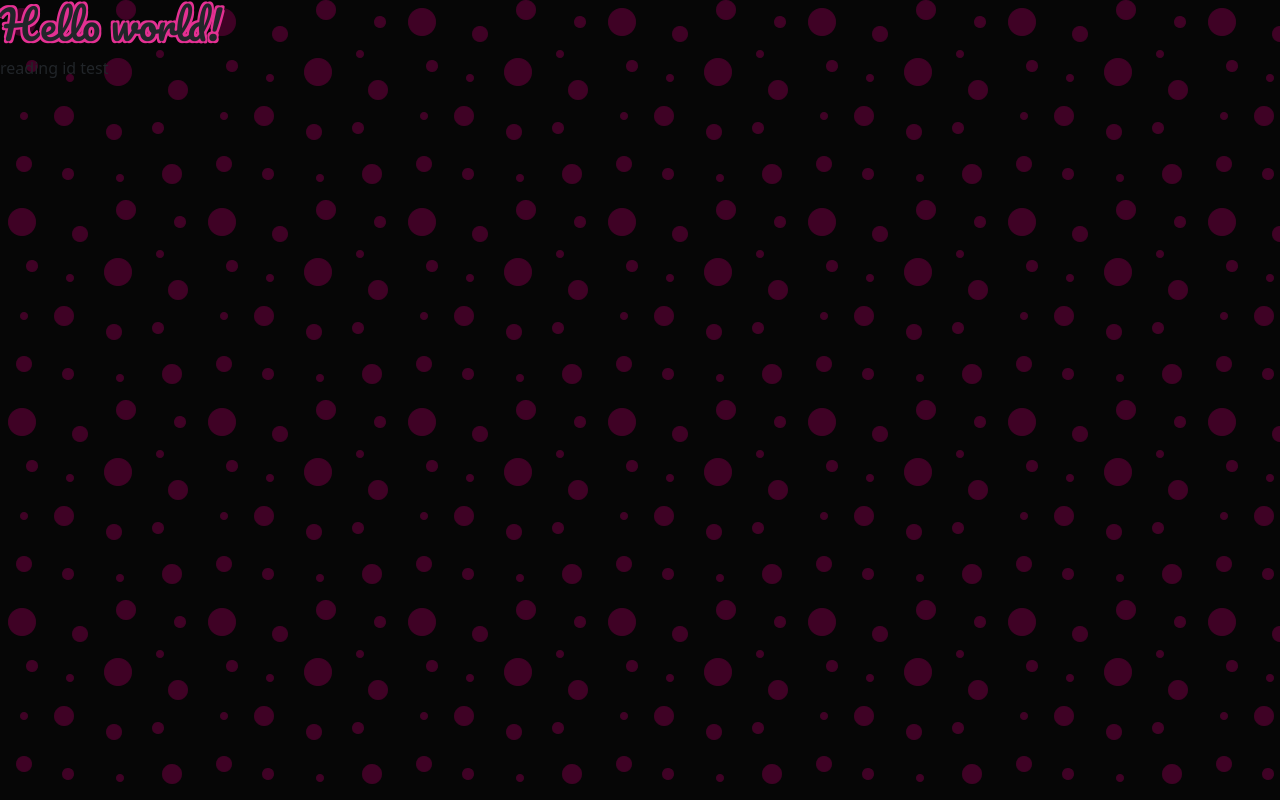
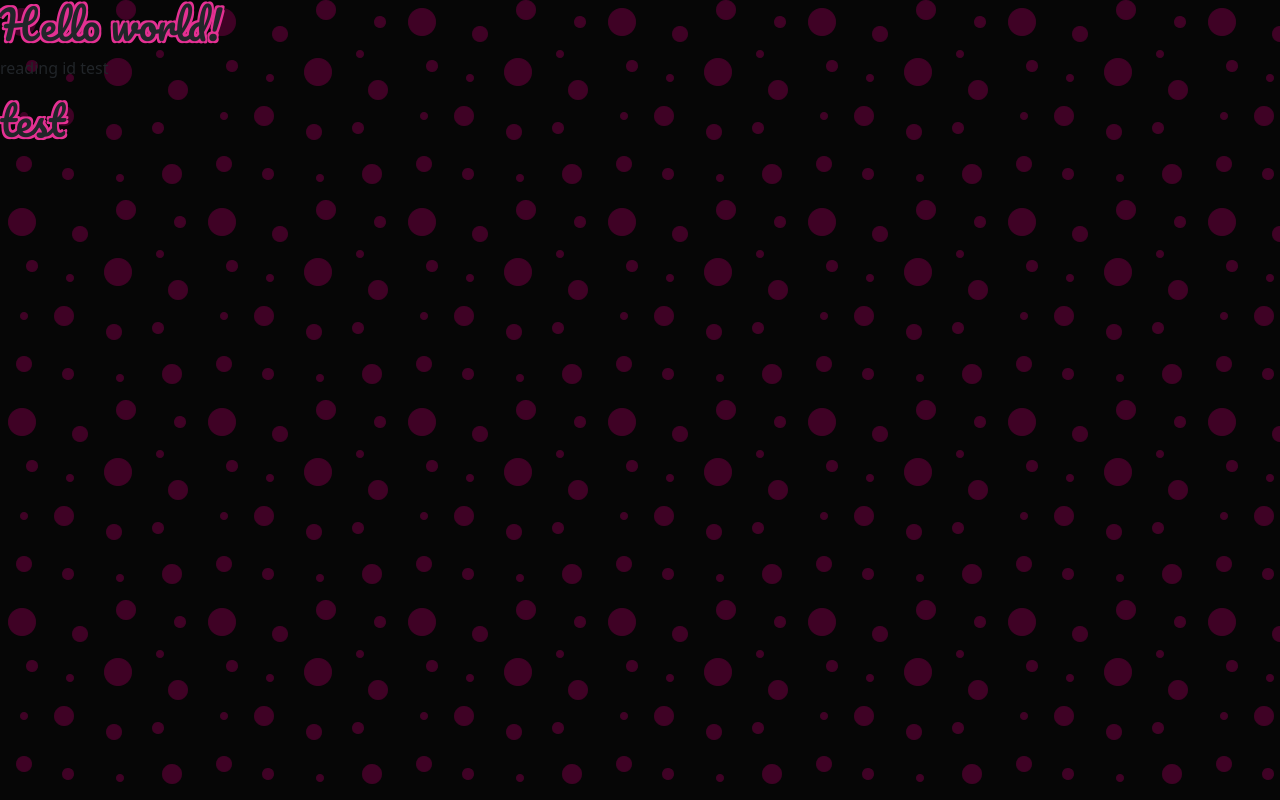
Before and after one commit to PumpkinBrain/Yukiko-Webspace, a Next.js app: page /read/test in a window 1280 px wide. Built offline with nearby package versions, Linux system fonts and the light colour scheme; a web font is replaced by a local one.

Commit message:
fixed routing

```diff
--- a/src/app/page.tsx
+++ b/src/app/page.tsx
@@ -52,6 +52,9 @@ const LandingPage: React.FC = () => {
         <Col className="mt-5" md="3">
           <Container className="border bg-light border-4 p-4">
             <h2 className="sub-title text-center">Logs</h2>
+            <h4>apr. 16th</h4>
+            <p>So the app router made me struggle to do the static export with dynmic routes
+              so now I'm moving over to the pages router</p>
             <h4>mar. 28th</h4>
             <p>Fixed cd pipeline</p>
             <h4>mar. 20th</h4>
@@ -61,6 +64,7 @@ const LandingPage: React.FC = () => {
           <Container className="border bg-light border-4 p-4">
             <h2 className="sub-title text-center">Todos</h2>
             <p>fix responsiveness for phone</p>
+            <p>move stuff to pages router</p>
             <p>blog posting system (finally)</p>
             <p>portifolio page and think of some small project</p>
             <p>show friends :)</p>
--- a/src/app/read/[id]/page.tsx
+++ /dev/null
@@ -1,15 +0,0 @@
-'use client';
-import router from 'next/router';
-import React from 'react';
-
-const ReadingPage: React.FC = () => {
-  const { id } = router.query
-  return (
-    <>
-      <h1>Hello world!</h1>
-      <p>reading id {id}</p>
-    </>
-  )
-}
-
-export default ReadingPage;
--- /dev/null
+++ b/src/pages/layout.tsx
@@ -0,0 +1,11 @@
+import "@/ui/styles/custom.scss"
+
+const Layout: React.FC<{ children: React.ReactNode }> = ({ children }) => {
+  return (
+    <div>
+      <main>{children}</main>
+    </div>
+  );
+};
+
+export default Layout;
--- /dev/null
+++ b/src/pages/read/[id].tsx
@@ -0,0 +1,25 @@
+import { useRouter } from 'next/router';
+import React from 'react';
+import Layout from '../layout';
+
+const ReadingPage: React.FC = () => {
+  const router = useRouter();
+  const { id } = router.query;
+  if (!id) {
+    return <p>loading...</p>
+  }
+  return (
+    <Layout>
+      <h1>Hello world!</h1>
+      <p>reading id {id}</p>
+      <h1>{id}</h1>
+    </Layout>
+  )
+}
+
+export async function generateStaticParams() {
+  return [{ id: "1" }, { id: "test" }]
+}
+
+
+export default ReadingPage;
```
